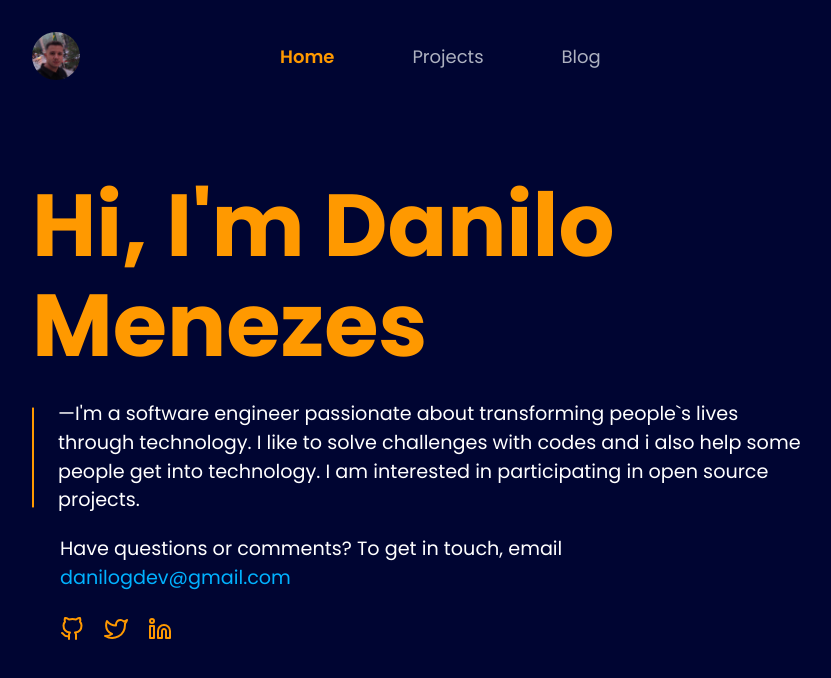
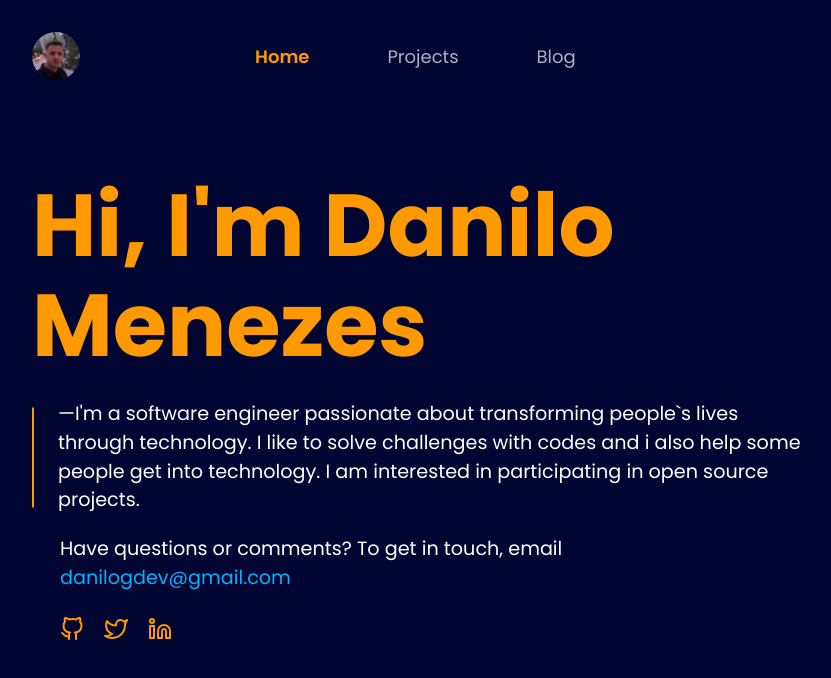
Before and after one commit to jovemdan/danilo-menezes, a Next.js app: page / in a window 1280 px wide. Shown: the top 678 px of the page, without its empty margins (218-1049 px from the left). Built offline with nearby package versions, Linux system fonts and the light colour scheme.

Commit message:
fix: Adjust gap in NavDesktop component

```diff
--- a/components/navbar/nav-desktop.tsx
+++ b/components/navbar/nav-desktop.tsx
@@ -8,7 +8,7 @@ export function NavDesktop() {
     <Flex
       mt={8}
       maxW='854px'
-      gap='200px'
+      gap='175px'
       alignItems='center'
       alignContent='center'
     >
```
